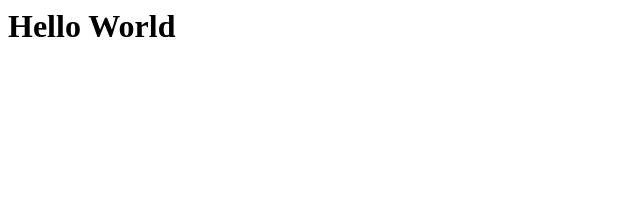
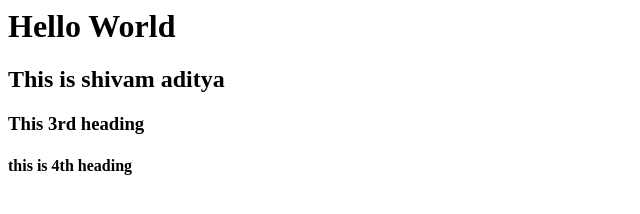
Before and after one commit to shivam122409/git-test, a plain HTML site: page index.html in a window 1280 px wide. Shown: the whole page, without its empty margins (0-640 px from the left). Drawn offline with Linux system fonts and the light colour scheme.

Commit message:
commit 4th time

```diff
--- a/index.html
+++ b/index.html
@@ -4,5 +4,8 @@
 </head>
 <body>
     <h1>Hello World</h1>
+    <h2>This is shivam aditya</h2>
+    <h3>This 3rd heading</h3>
+    <h4>this is 4th heading</h4>
 </body>
 </html>
```
